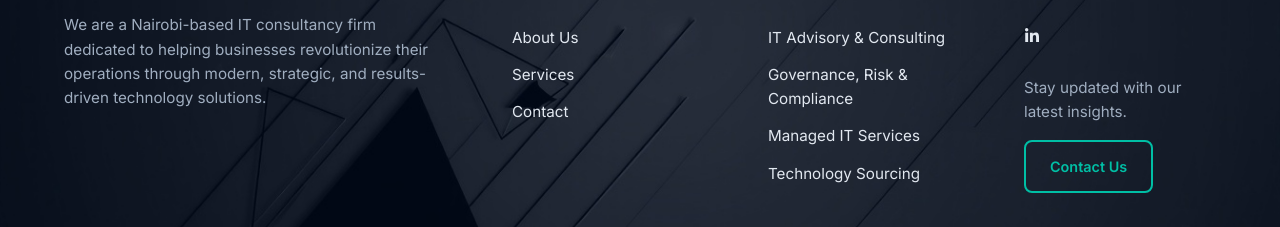
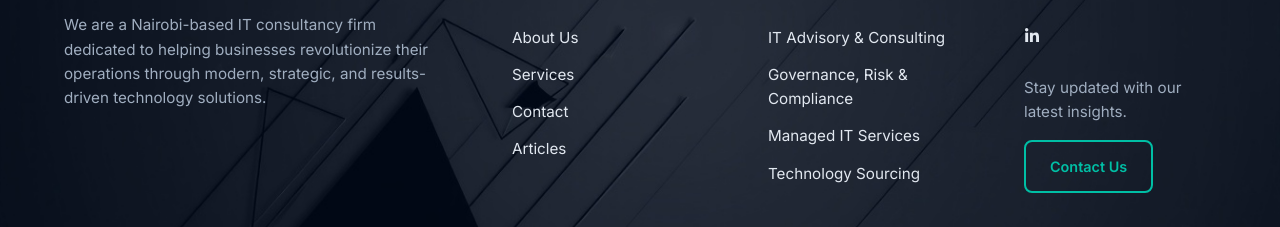
Before and after one commit to JOHNINDAKWA/itconsult, a React (Vite) app: page /contact in a window 1280 px wide. Shown: the part 2032-2259 px from the top of the page. Built offline with nearby package versions, Linux system fonts and the light colour scheme.

Commit message:
made some more partner changes and added formsoree logic

```diff
--- a/src/layouts/Footer/Footer.jsx
+++ b/src/layouts/Footer/Footer.jsx
@@ -153,7 +153,9 @@ const Footer = () => {
               <li>
                 <Link to="/contact">Contact</Link>
               </li>
-
+            <li>
+                <Link to="/articles">Articles</Link>
+              </li>
             </ul>
           </div>
 
```
